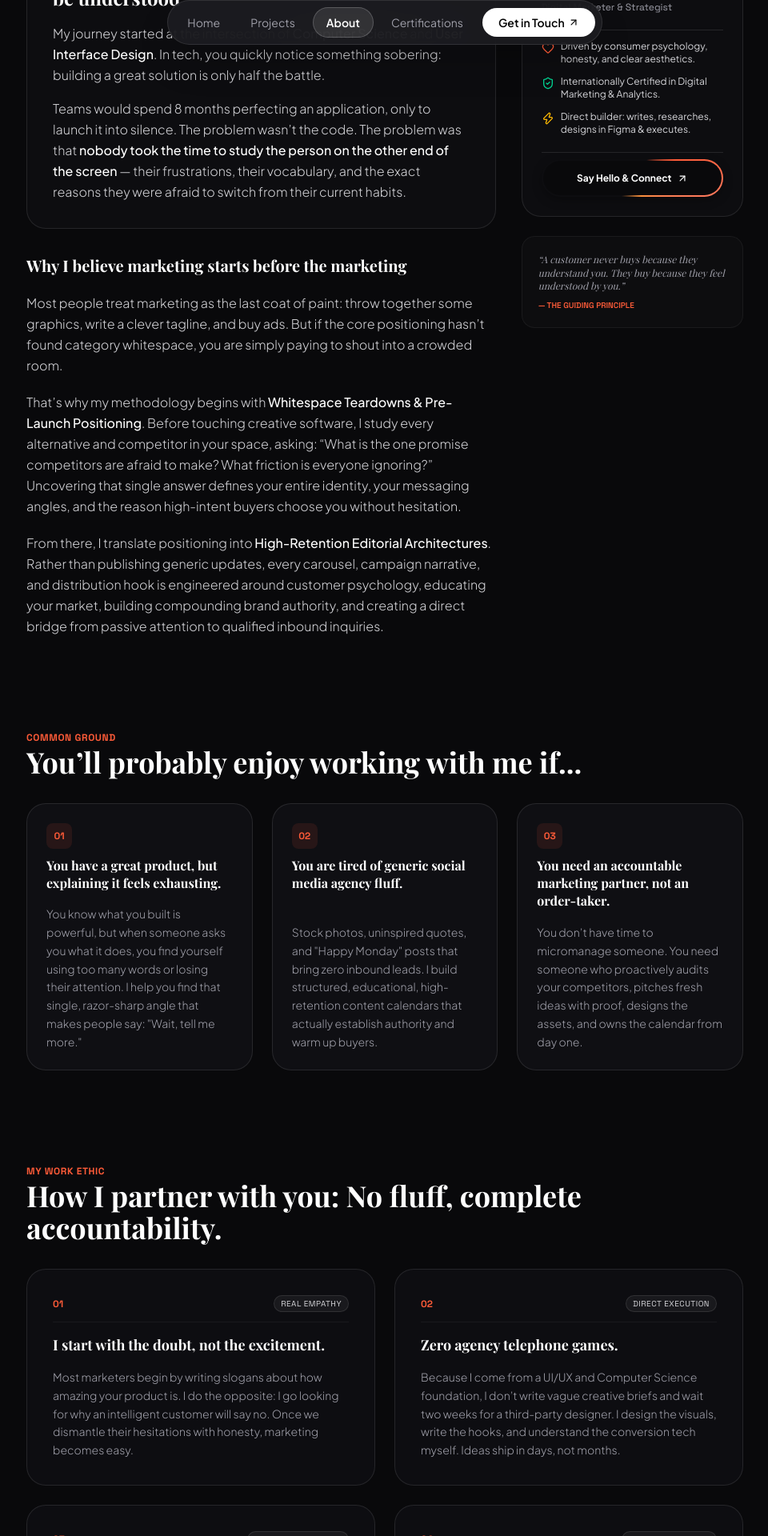
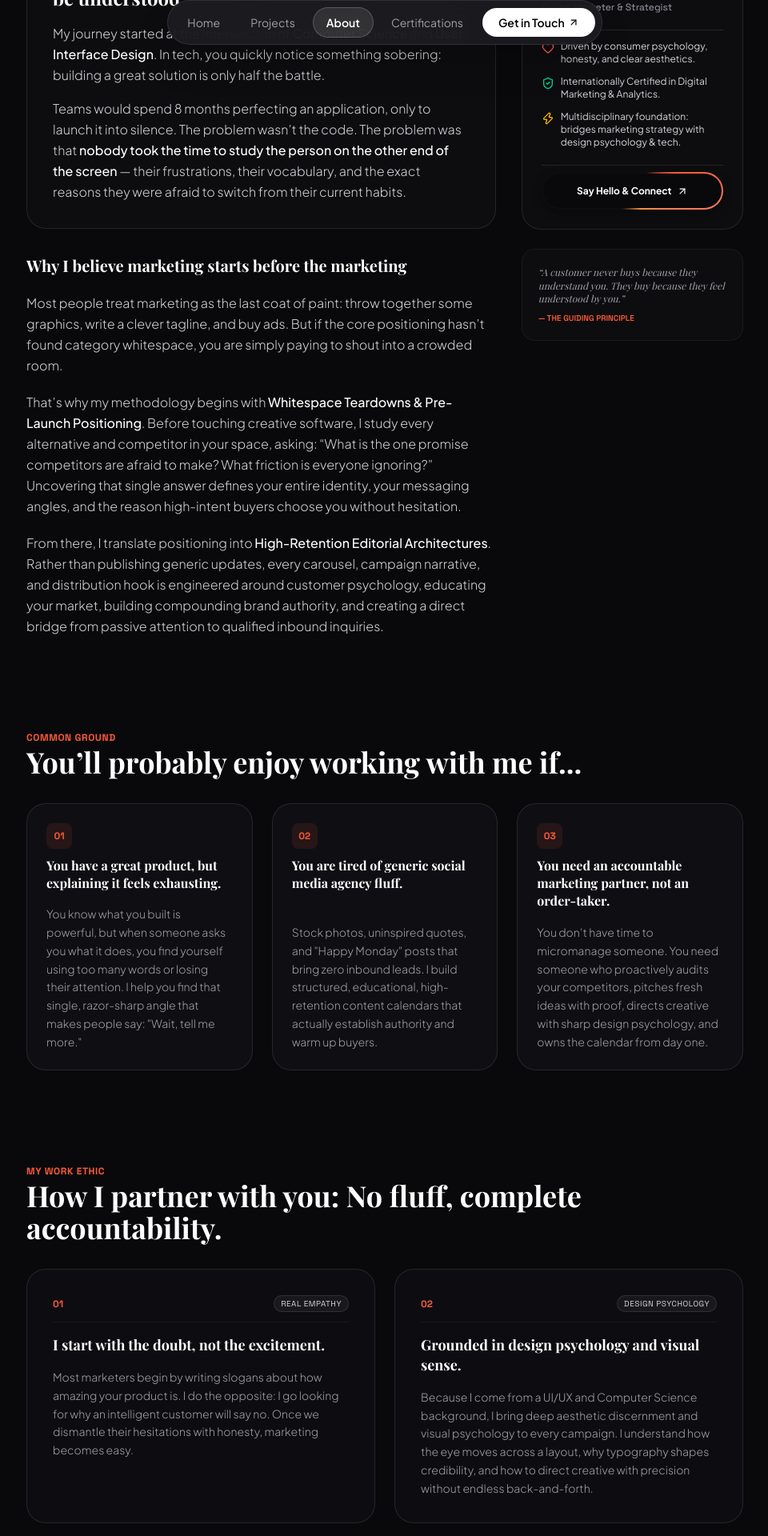
Before and after one commit to alpha-brackets/alishba-portfolio, a Next.js app: page /about in a window 1280 px wide. Shown: the part 720-2640 px from the top of the page at 80% size, without its empty margins (159-1119 px from the left). Built offline with nearby package versions, Linux system fonts and the light colour scheme; a web font is replaced by a local one.

Commit message:
feat(about): position design background around design psychology, visual sense, and creative direction

```diff
--- a/src/app/about/page.tsx
+++ b/src/app/about/page.tsx
@@ -33,10 +33,10 @@ const workingPillars = [
   },
   {
     num: '02',
-    title: 'Zero agency telephone games.',
+    title: 'Grounded in design psychology and visual sense.',
     description:
-      'Because I come from a UI/UX and Computer Science foundation, I don’t write vague creative briefs and wait two weeks for a third-party designer. I design the visuals, write the hooks, and understand the conversion tech myself. Ideas ship in days, not months.',
-    badge: 'Direct Execution',
+      'Because I come from a UI/UX and Computer Science background, I bring deep aesthetic discernment and visual psychology to every campaign. I understand how the eye moves across a layout, why typography shapes credibility, and how to direct creative with precision without endless back-and-forth.',
+    badge: 'Design Psychology',
   },
   {
     num: '03',
@@ -68,7 +68,7 @@ const reasonsToConnect = [
   {
     title: 'You need an accountable marketing partner, not an order-taker.',
     description:
-      'You don’t have time to micromanage someone. You need someone who proactively audits your competitors, pitches fresh ideas with proof, designs the assets, and owns the calendar from day one.',
+      'You don’t have time to micromanage someone. You need someone who proactively audits your competitors, pitches fresh ideas with proof, directs creative with sharp design psychology, and owns the calendar from day one.',
   },
 ];
 
@@ -159,7 +159,7 @@ export default function AboutPage() {
                   </div>
                   <div className="flex items-start gap-2">
                     <Zap className="w-4 h-4 text-amber-400 shrink-0 mt-0.5" />
-                    <span>Direct builder: writes, researches, designs in Figma &amp; executes.</span>
+                    <span>Multidisciplinary foundation: bridges marketing strategy with design psychology &amp; tech.</span>
                   </div>
                 </div>
 
```
